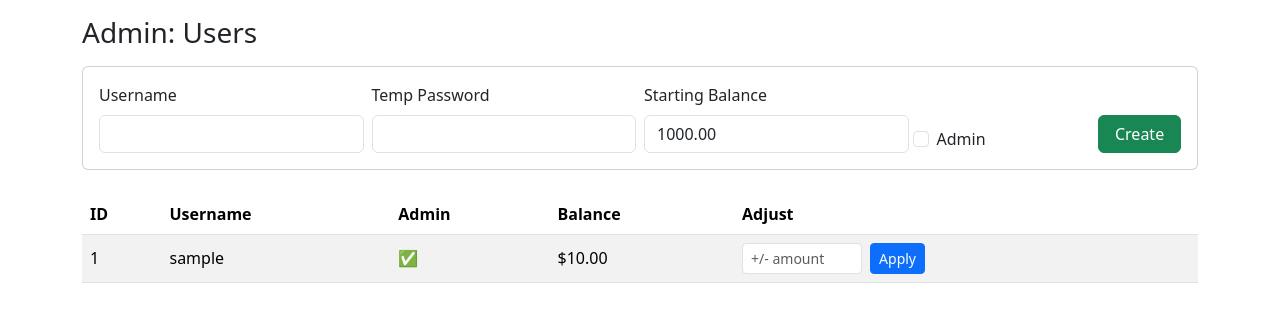
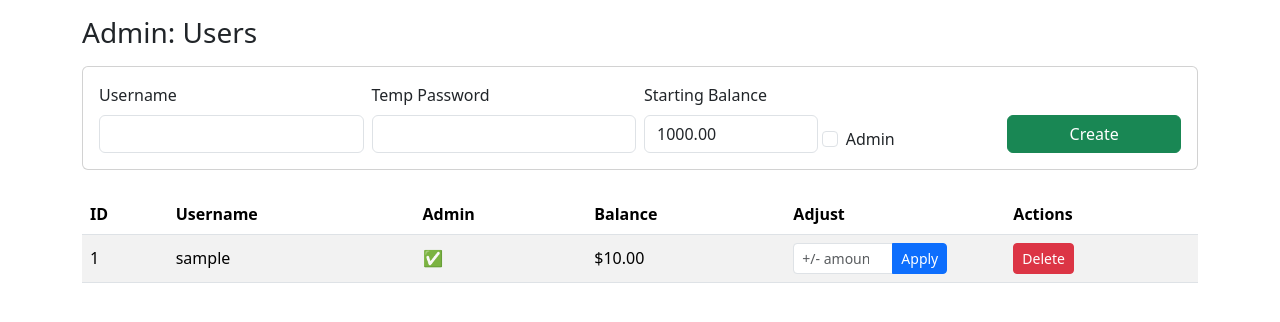
Before and after one commit to Viizorr/CFB26_Fakebook, a Flask app: page /admin/users in a window 1280 px wide. Shown: the part 64-386 px from the top of the page. Run offline with Flask 3, Linux system fonts and the light colour scheme; a user stored in the database is signed in; tables that the repository leaves empty hold one stand-in row (values such as "Sample post").

Commit message:
updated the admin routes & html

```diff
--- a/app.py
+++ b/app.py
@@ -385,6 +385,71 @@ def admin_users():
     users = User.query.order_by(User.created_at.desc()).all()
     return render_template('admin_users.html', users=users)
 
+@app.route('/admin/users/create', methods=['POST'])
+@login_required
+@admin_required
+def admin_create_user():
+    username = request.form.get('username', '').strip()
+    password = request.form.get('password', '')
+    balance = to_decimal(request.form.get('start_balance', '1000.00'))
+    is_admin = request.form.get('is_admin') == '1'
+
+    if not username or not password:
+        flash('Username and password are required.', 'danger')
+        return redirect(url_for('admin_users'))
+
+    if User.query.filter_by(username=username).first():
+        flash('Username already exists.', 'warning')
+        return redirect(url_for('admin_users'))
+
+    new_user = User(username=username, balance=balance, is_admin=is_admin)
+    new_user.set_password(password)
+
+    db.session.add(new_user)
+    db.session.commit()
+    flash(f'User {username} created successfully.', 'success')
+    return redirect(url_for('admin_users'))
+
+@app.route('/admin/users/<int:user_id>/adjust_balance', methods=['POST'])
+@login_required
+@admin_required
+def admin_adjust_balance(user_id):
+    user = db.session.get(User, user_id)
+    if not user:
+        flash('User not found.', 'danger')
+        return redirect(url_for('admin_users'))
+
+    amount = to_decimal(request.form.get('amount'))
+    if amount is None:
+        flash('Invalid amount entered.', 'danger')
+        return redirect(url_for('admin_users'))
+
+    user.balance += amount
+    db.session.commit()
+    flash(f"Balance for {user.username} updated successfully.", 'success')
+    return redirect(url_for('admin_users'))
+
+
+@app.route('/admin/users/<int:user_id>/delete', methods=['POST'])
+@login_required
+@admin_required
+def admin_delete_user(user_id):
+    if user_id == current_user.id:
+        flash('You cannot delete your own account.', 'danger')
+        return redirect(url_for('admin_users'))
+
+    user_to_delete = db.session.get(User, user_id)
+    if user_to_delete:
+        # This will delete the user and may affect their existing bets.
+        # For a more advanced app, you'd handle this differently.
+        db.session.delete(user_to_delete)
+        db.session.commit()
+        flash(f'User {user_to_delete.username} has been deleted.', 'success')
+    else:
+        flash('User not found.', 'danger')
+
+    return redirect(url_for('admin_users'))
+
 @app.route('/admin/games')
 @login_required
 @admin_required
--- a/templates/admin_users.html
+++ b/templates/admin_users.html
@@ -3,20 +3,18 @@
 
 <h3 class="mb-3">Admin: Users</h3>
 
-<!-- Create user -->
 <div class="card mb-4">
     <div class="card-body">
-    <form method="post" class="row g-2 align-items-end">
-      <input type="hidden" name="action" value="create">
+        <form action="{{ url_for('admin_create_user') }}" method="POST" class="row g-2 align-items-end">
             <div class="col-md-3">
                 <label class="form-label">Username</label>
                 <input class="form-control" name="username" required>
             </div>
             <div class="col-md-3">
                 <label class="form-label">Temp Password</label>
-        <input type="password" class="form-control" name="password" required>
+                <input class="form-control" name="password" required>
             </div>
-      <div class="col-md-3">
+            <div class="col-md-2">
                 <label class="form-label">Starting Balance</label>
                 <input type="number" step="0.01" class="form-control" name="start_balance" value="1000.00">
             </div>
@@ -24,17 +22,23 @@
                 <input class="form-check-input" type="checkbox" id="isAdmin" name="is_admin" value="1">
                 <label class="form-check-label" for="isAdmin">Admin</label>
             </div>
-      <div class="col-md-1">
+            <div class="col-md-2">
                 <button class="btn btn-success w-100">Create</button>
             </div>
         </form>
     </div>
 </div>
 
-<!-- Existing users -->
 <table class="table table-striped align-middle">
     <thead>
-    <tr><th>ID</th><th>Username</th><th>Admin</th><th>Balance</th><th>Adjust</th></tr>
+        <tr>
+            <th>ID</th>
+            <th>Username</th>
+            <th>Admin</th>
+            <th>Balance</th>
+            <th style="width: 220px;">Adjust</th>
+            <th>Actions</th>
+        </tr>
     </thead>
     <tbody>
         {% for u in users %}
@@ -44,11 +48,16 @@
             <td>{% if u.is_admin %}✅{% else %}—{% endif %}</td>
             <td>${{ '%.2f'|format(u.balance) }}</td>
             <td>
-        <form method="post" class="d-inline-flex">
-          <input type="hidden" name="action" value="adjust">
-          <input type="hidden" name="user_id" value="{{ u.id }}">
-          <input class="form-control form-control-sm me-2" style="width:120px" name="adjust_amount" placeholder="+/- amount" required>
-          <button class="btn btn-primary btn-sm">Apply</button>
+                <form action="{{ url_for('admin_adjust_balance', user_id=u.id) }}" method="POST" class="d-inline-flex">
+                    <div class="input-group input-group-sm">
+                        <input type="number" class="form-control" style="width: 100px" name="amount" placeholder="+/- amount" required step="0.01">
+                        <button class="btn btn-primary">Apply</button>
+                    </div>
+                </form>
+            </td>
+            <td>
+                <form action="{{ url_for('admin_delete_user', user_id=u.id) }}" method="POST" onsubmit="return confirm('Are you sure you want to delete this user?');">
+                    <button type="submit" class="btn btn-danger btn-sm">Delete</button>
                 </form>
             </td>
         </tr>
```
Lines whose indentation alone changed are shown as unchanged.
